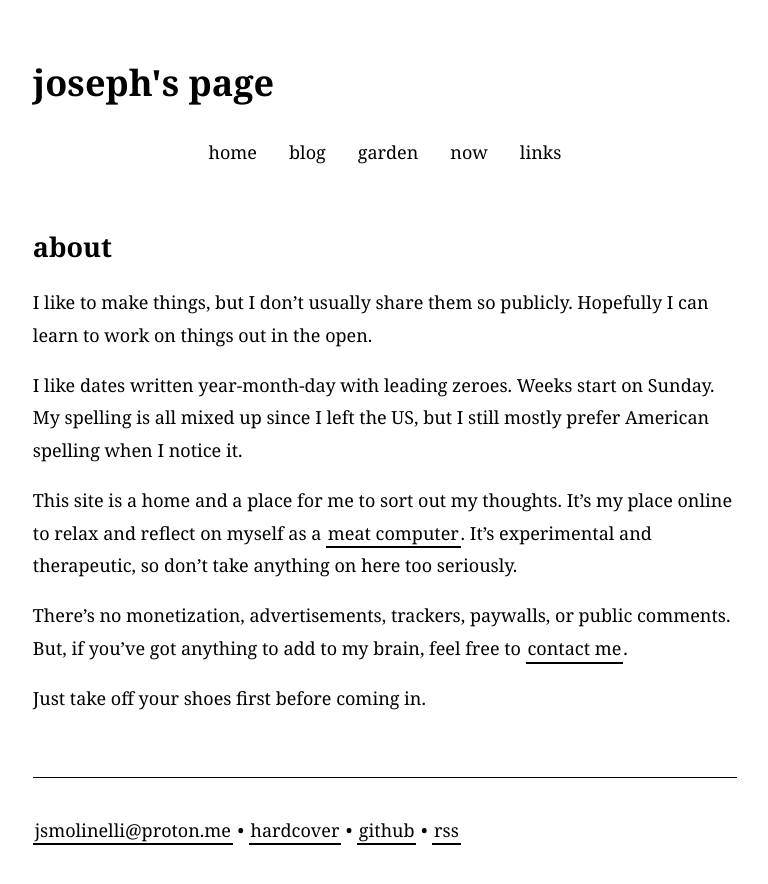
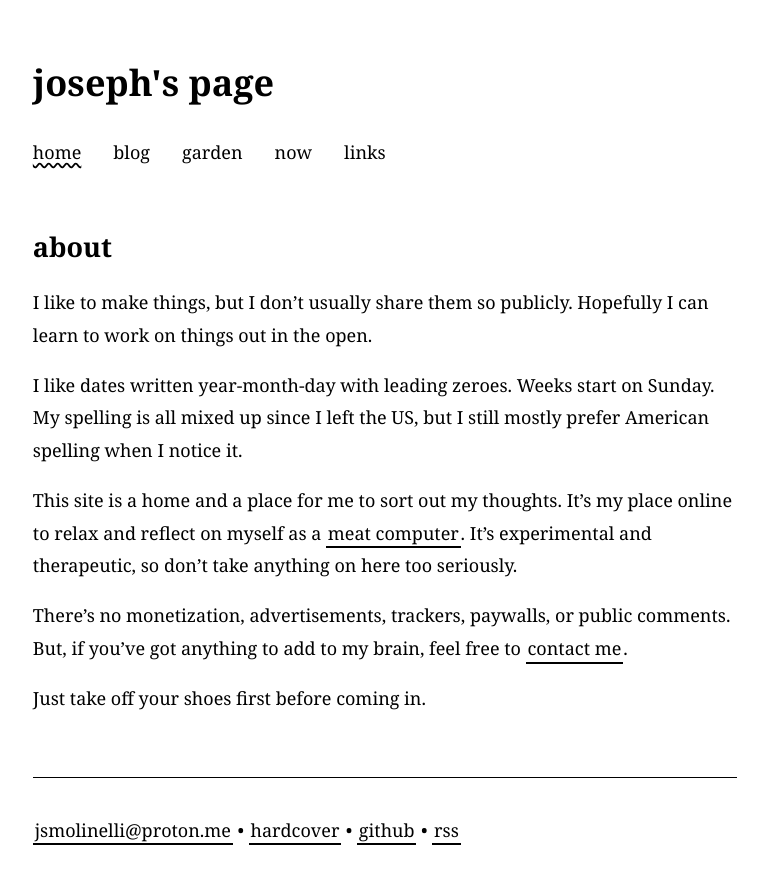
Before and after one commit to jomolin/page, a Jekyll site: the page built from index.md, in a window 1280 px wide. Shown: the top 884 px of the page, without its empty margins (255-1023 px from the left). Built offline with Jekyll 4.4.1, drawn with Linux system fonts in a browser that asks for light colours; our own code applies the rules of GitHub Pages for plain Markdown files.

Commit message:
experiemnting with active page link styling in liquid

```diff
--- a/_layouts/default.html
+++ b/_layouts/default.html
@@ -17,11 +17,11 @@
   <header>
     <h1>{{ site.title }}</h1>
     <nav>
-      <a href="{{ '/' | relative_url }}">home</a>
-      <a href="{{ '/blog/' | relative_url }}">blog</a>
-      <a href="{{ '/garden/' | relative_url }}">garden</a>
-      <a href="{{ '/now/' | relative_url }}">now</a>
-      <a href="{{ '/links/' | relative_url }}">links</a>
+      <a href="{{ '/' | relative_url }}" {% if page.url == '/' %}class="active"{% endif %}>home</a>
+      <a href="{{ '/blog/' | relative_url }}" {% if page.url contains '/blog' %}class="active"{% endif %}>blog</a>
+      <a href="{{ '/garden/' | relative_url }}" {% if page.url contains '/garden' %}class="active"{% endif %}>garden</a>
+      <a href="{{ '/now/' | relative_url }}" {% if page.url contains '/now' %}class="active"{% endif %}>now</a>
+      <a href="{{ '/links/' | relative_url }}" {% if page.url contains '/links' %}class="active"{% endif %}>links</a>
     </nav>
   </header>
 
--- a/style.css
+++ b/style.css
@@ -186,7 +186,7 @@
 nav {
     display: flex;
     flex-wrap: wrap;
-    justify-content: center;
+    justify-content: flex-start;
     gap: 0.25rem 2rem;
     margin: 1rem 0 2rem;
 }
```
